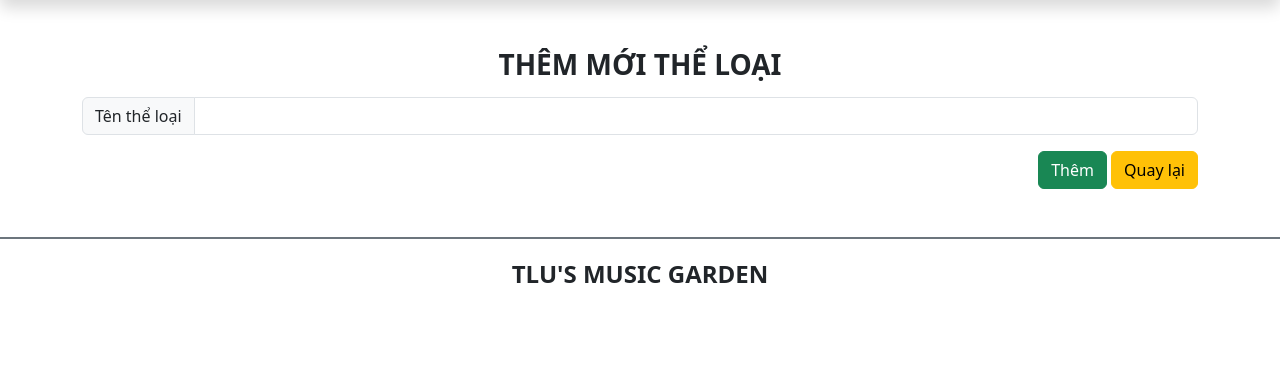
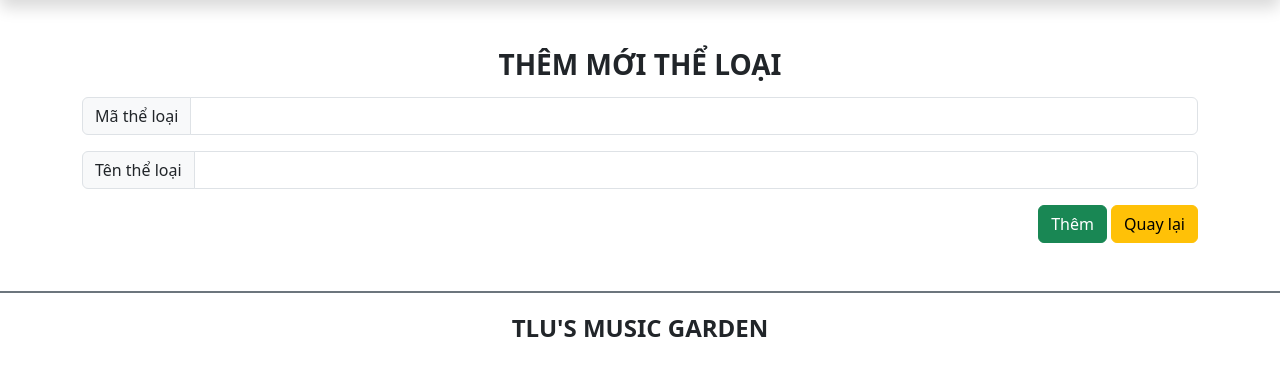
Before and after one commit to PhamQuyen27/CSE485_2023, a PHP site: page /admin/add_category.php in a window 1280 px wide. Shown: the part 74-450 px from the top of the page. Run offline with PHP 8.4, Linux system fonts and the light colour scheme; some libraries are stand-ins or nearby versions; some web fonts are replaced.

Commit message:
Update add_category.php

```diff
--- a/admin/add_category.php
+++ b/admin/add_category.php
@@ -49,8 +49,12 @@
                 <h3 class="text-center text-uppercase fw-bold">Thêm mới thể loại</h3>
                 <form action="process_add_category.php" method="post">
                     <div class="input-group mt-3 mb-3">
+                    <span class="input-group-text" id="lblCatId">Mã thể loại</span>
+                        <input type="text" class="form-control" id="txtCatId" name="txtCatId" value="" size ="50">
+                    </div>
+                    <div class="input-group mt-3 mb-3">
                         <span class="input-group-text" id="lblCatName">Tên thể loại</span>
-                        <input type="text" class="form-control" name="txtCatName" >
+                        <input type="text" class="form-control" name="txtCatName" name="txtCatName" value=""  >
                     </div>
 
                     <div class="form-group  float-end ">
```
